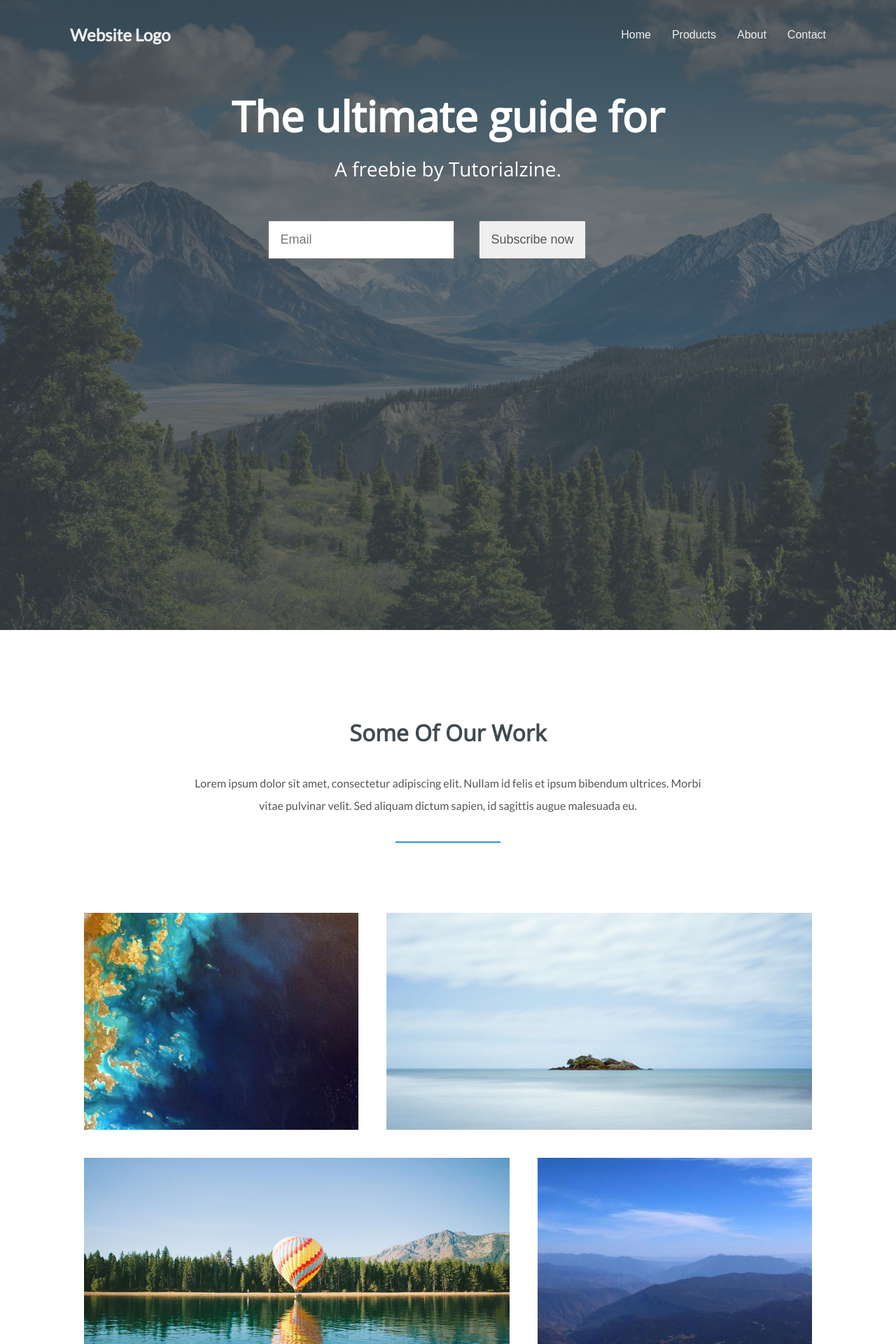
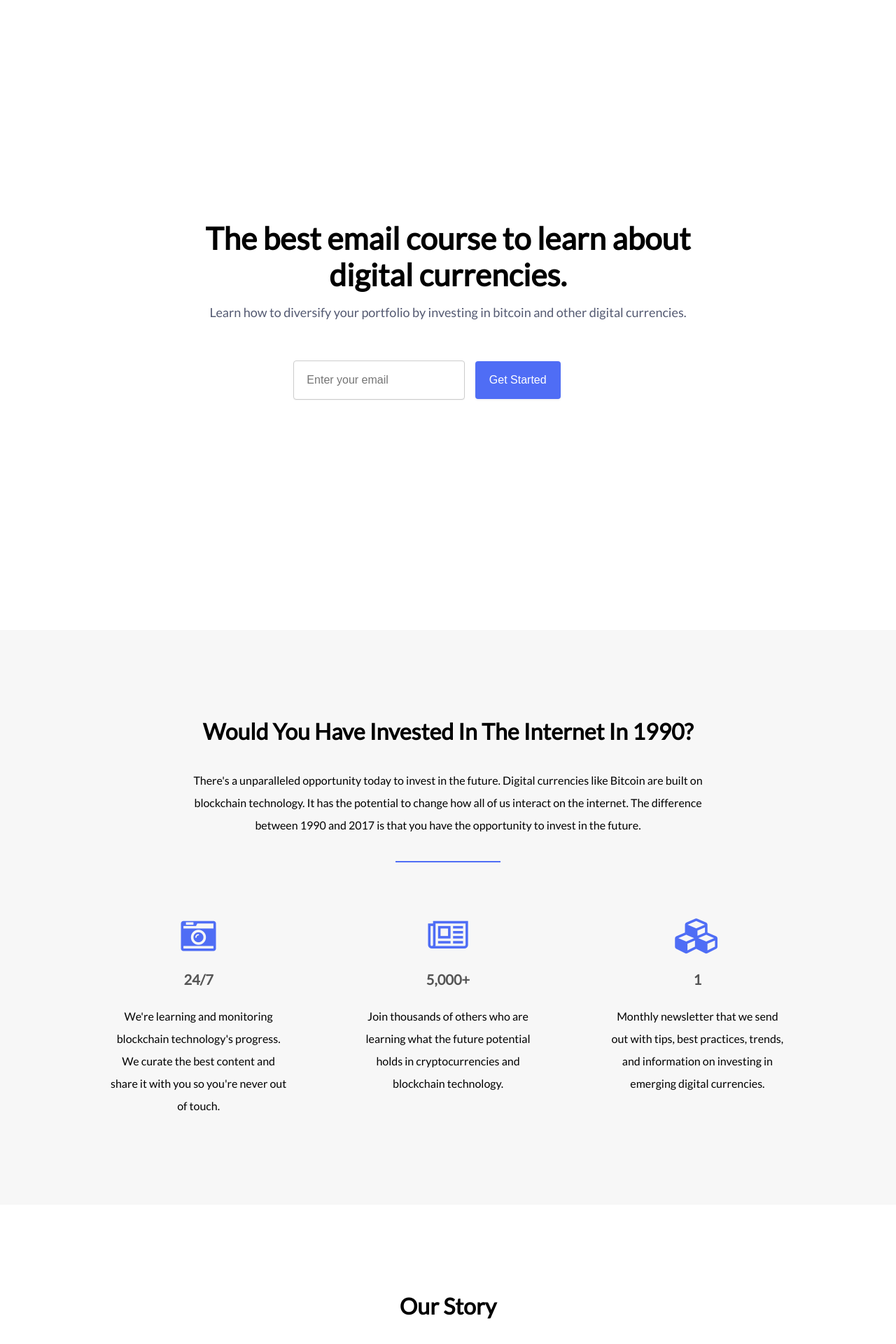
Before and after one commit to Chalbs/emvst, a Jekyll site: the page built from index.md, in a window 1280 px wide. Shown: the top 1920 px of the page at 70% size. Built offline with Jekyll 4.4.1, drawn with Linux system fonts in a browser that asks for light colours; nearby versions of some CDN libraries; some of the changed text lies outside the part shown.

Commit message:
update styles

```diff
--- a/_includes/header.html
+++ b/_includes/header.html
@@ -1,9 +1,3 @@
 <header>
-	<h2><a href="#">Website Logo</a></h2>
-	<nav>
-		<li><a href="#">Home</a></li>
-		<li><a href="#">Products</a></li>
-		<li><a href="#">About</a></li>
-		<li><a href="#">Contact</a></li>
-	</nav>
+
 </header>
--- a/_layouts/home.html
+++ b/_layouts/home.html
@@ -9,21 +9,53 @@
 
 
 	<section class="hero">
-		<div class="background-image" style="background-image: url(assets/img/hero.jpg);"></div>
-		<h1>The ultimate guide for </h1>
-		<h3>A freebie by Tutorialzine.</h3>
+		<div class="hero-width">
+			<h1>The best email course to learn about digital currencies.</h1>
+			<h3>Learn how to diversify your portfolio by investing in bitcoin and other digital currencies.</h3>
 
-		<form action="https://formspree.io/mchallberg09@gmail.com"
-              method="POST">
-			<input type="email" name="_replyto" placeholder="Email">
-			<input type="submit" class="btn" value="Subscribe now">
-		</form>
+			<form action="https://formspree.io/mchallberg09@gmail.com"
+	              method="POST">
+				<input class="cta-input" type="email" name="_replyto" placeholder="Enter your email">
+				<input type="submit" class="btn" value="Get Started">
+			</form>
+		</div>
 	</section>
 
 
+	<section class="features">
+		<h3 class="title">Would you have invested in the internet in 1990?</h3>
+		<p>There's a unparalleled opportunity today to invest in the future. Digital currencies like Bitcoin are built on blockchain technology.  It has the potential to change how all of us interact on the internet. The difference between 1990 and 2017 is that you have the opportunity to invest in the future.</p>
+		<hr>
+
+		<ul class="grid">
+			<li>
+				<i class="fa fa-camera-retro"></i>
+				<h4>24/7</h4>
+				<p>We're learning and monitoring blockchain technology's progress. We curate the best content and share it with you so you're never out of touch.</p>
+			</li>
+			<li>
+				<i class="fa fa-newspaper-o"></i>
+				<h4>5,000+</h4>
+				<p>Join thousands of others who are learning what the future potential holds in cryptocurrencies and blockchain technology.</p>
+			</li>
+			<li>
+				<i class="fa fa-cubes"></i>
+				<h4>1</h4>
+				<p>Monthly newsletter that we send out with tips, best practices, trends, and information on investing in emerging digital currencies.
+</p>
+			</li>
+		</div>
+	</section>
+
 	<section class="our-work">
-		<h3 class="title">Some of our work</h3>
-		<p>Lorem ipsum dolor sit amet, consectetur adipiscing elit. Nullam id felis et ipsum bibendum ultrices. Morbi vitae pulvinar velit. Sed aliquam dictum sapien, id sagittis augue malesuada eu.</p>
+		<h3 class="title">Our Story</h3>
+		<p>We're Alex and Matt. Two friends who are passionate about technology and sharing our knowledge with others. In 2013 we heard about this thing call Bitcoin.
+			Like many of you, we thought it sounded interesting but it might just be a passing fad. We paid little attention to it at the time. Fast forward to early 2017
+			when Bitcoin and other digital currenies started making headlines on major news outlets like CNN. After the market skyrocketed, we knew we wanted to dive deeper
+			into the techoology behind digital currencies. It turns out that there's a lot going on behind the scenes. We're not just dealing with "virtual money" here.
+			The technology powering many of the most popular digital currencies actually has amazing opportunity to transform industries from finance to healthcare.
+
+		</p>
 		<hr>
 
 		<ul class="grid">
@@ -35,29 +67,7 @@
 	</section>
 
 
-	<section class="features">
-		<h3 class="title">Features and services</h3>
-		<p>Lorem ipsum dolor sit amet, consectetur adipiscing elit. Nullam id felis et ipsum bibendum ultrices. Morbi vitae pulvinar velit. Sed aliquam dictum sapien, id sagittis augue malesuada eu.</p>
-		<hr>
 
-		<ul class="grid">
-			<li>
-				<i class="fa fa-camera-retro"></i>
-				<h4>Photography</h4>
-				<p>Lorem ipsum dolor sit amet, consectetur adipiscing elit. Nullam id felis et ipsum bibendum ultrices vitae pulvinar velit.</p>
-			</li>
-			<li>
-				<i class="fa fa-cubes"></i>
-				<h4>Web Development</h4>
-				<p>Lorem ipsum dolor sit amet, consectetur adipiscing elit. Nullam id felis et ipsum bibendum ultrices vitae pulvinar velit.</p>
-			</li>
-			<li>
-				<i class="fa fa-newspaper-o"></i>
-				<h4>Content Editing</h4>
-				<p>Lorem ipsum dolor sit amet, consectetur adipiscing elit. Nullam id felis et ipsum bibendum ultrices vitae pulvinar velit.</p>
-			</li>
-		</div>
-	</section>
 
 
 	<section class="reviews">
--- a/assets/css/main.css
+++ b/assets/css/main.css
@@ -8,11 +8,21 @@
 	box-sizing: border-box;
 }
 
+input {
+	border: 1px solid #d3d9dc;
+	box-shadow: 0 1px 1px rgba(0,0,0,.05);
+	background: #fff;
+	border-radius: 4px;
+	color: #333;
+	outline: none;
+	border-color: #ccc;
+}
+
 form {
 	padding: 15px;
 	flex: 1;
 	margin-right: 30px;
-	font-size: 18px;
+	font-size: 16px;
 	color: #555;
 }
 
@@ -20,17 +30,16 @@ form input {
 	padding: 15px;
 	flex: 1;
 	margin-right: 30px;
-	font-size: 18px;
+	font-size: 16px;
 	color: #555;
 }
 
 h1, h2, h3, h4, h5 {
-	font-family: 'Open Sans', sans-serif;
+	font-family: 'Lato', sans-serif;
 }
 
 html{
 	font: normal 16px sans-serif;
-	color: #555;
 }
 
 ul, nav{
@@ -49,19 +58,26 @@ a:hover{
 	opacity: 1;
 }
 
-a.btn{
-	color: #fff;
-	border-radius: 4px;
-	text-transform: uppercase;
-	background-color: #2196F3;
-	font-weight: 800;
-	text-align: center;
+.btn {
+	  padding: 18px 20px;
+    font-weight: 500;
+    border-radius: 4px;
+    letter-spacing: 1.3px;
+    background: #4f6df5;
+    display: inline-block;
+    color: #fff;
+    border: none;
+    box-shadow: 0 2px 3px rgba(0,0,0,.05);
+    text-transform: none;
+    letter-spacing: 0;
+    font-size: 16px;
+    transition: all .2s cubic-bezier(.03,1.12,.64,.99);
 }
 
 hr{
 	width: 150px;
 	height: 2px;
-	background-color: #2196F3;
+	background-color: #4f6df5;
 	border: 0;
 	margin-bottom: 80px;
 }
@@ -86,23 +102,22 @@ p {
 
 }
 
-@media (max-width: 600px){
+@media (max-width: 600px) {
 
-	section{
+	section {
 		padding: 80px 30px;
 	}
 
 }
 
-section h3.title{
-	color: #414a4f;
+section h3.title {
 	text-transform: capitalize;
-	font: bold 32px 'Open Sans', sans-serif;
+	font: bold 32px 'Lato', sans-serif;
 	margin-bottom: 35px;
 	text-align: center;
 }
 
-section p{
+section p {
 	max-width: 800px;
 	text-align: center;
 	margin-bottom: 35px;
@@ -118,11 +133,26 @@ ul.grid{
 }
 
 
+
+/*-------------
+ Forms and Buttons
+-------------*/
+
+.cta-input {
+	padding: 18px;
+	max-width: 290px;
+	margin-right: 10px;
+}
+.cta-input:focus {
+	border-color: #4f6df5;
+	box-shadow: 0 0 0 1px #4f6df5;
+}
+
 /*-------------
  	Header
 -------------*/
 
-header{
+header {
 	position: absolute;
 	top: 0;
 	left: 0;
@@ -131,8 +161,7 @@ header{
 	display: flex;
 	justify-content: space-between;
 	align-items: center;
-	color: #fff;
-	padding: 35px 100px 0;
+	padding: 5px 50px 0;
 }
 
 header h2{
@@ -180,11 +209,10 @@ header nav li:last-child{
  	Hero Section
 ----------------*/
 
-.hero{
+.hero {
 	position: relative;
 	justify-content: center;
 	min-height: 100vh;
-	color: #fff;
 	text-align: center;
 }
 
@@ -195,7 +223,6 @@ header nav li:last-child{
 	width: 100%;
 	height: 100%;
 	background-size: cover;
-	background-color: #2196F3;
 	z-index: -1;
 }
 
@@ -211,13 +238,19 @@ header nav li:last-child{
 }
 
 .hero h1{
-	font: bold 60px 'Open Sans', sans-serif;
+	font: bold 44px 'Lato', sans-serif;
 	margin-bottom: 15px;
 }
 
 .hero h3{
-	font: normal 28px 'Open Sans', sans-serif;
+	font: normal 18px 'Lato', sans-serif;
+	color: #535971;
+	line-height: 1.5;
 	margin-bottom: 40px;
+}
+
+.hero-width {
+	width: 75%;
 }
 
 .hero a.btn{
@@ -301,7 +334,7 @@ header nav li:last-child{
 
 .features .grid li i{
     font-size: 50px;
-    color: #2196F3;
+    color: #4f6df5;
     margin-bottom: 25px;
 }
 
```
